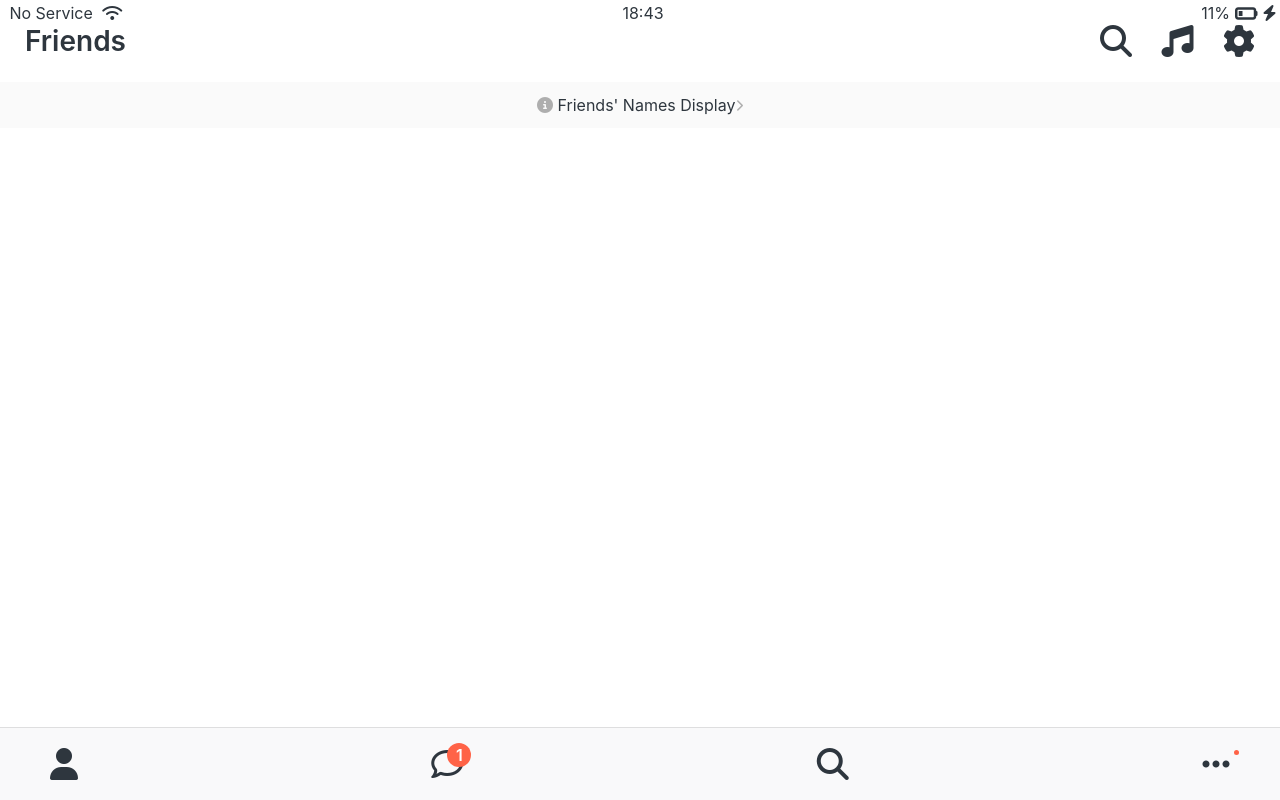
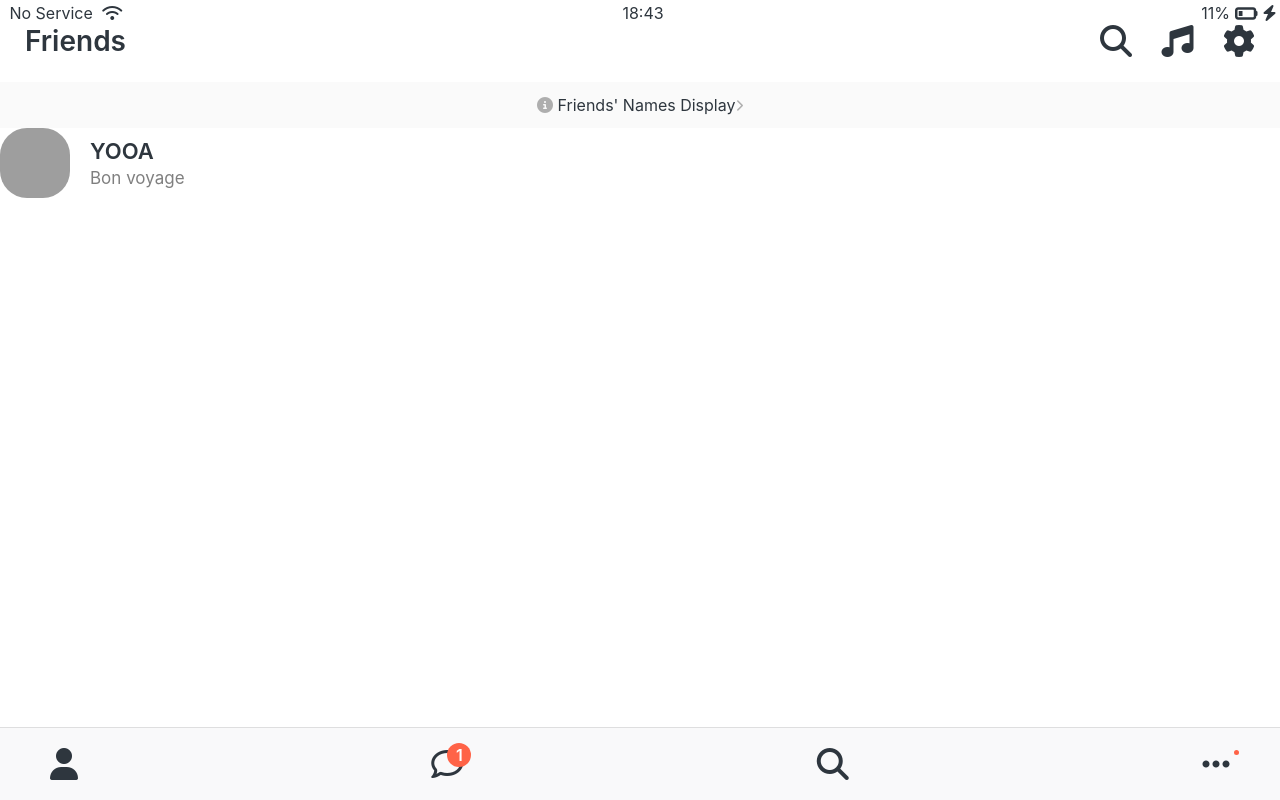
Before and after one commit to jee09/kokoatalk, a plain HTML site: page friends.html in a window 1280 px wide. Drawn offline with Linux system fonts and the light colour scheme; grey boxes are pictures that could not be loaded.

Commit message:
Update friends.html
make user-compotnent part

```diff
--- a/friends.html
+++ b/friends.html
@@ -33,6 +33,20 @@
       <i class="fas fa-info-circle"></i>
       Friends' Names Display<i class="fas fa-chevron-right fa-xs"></i>
     </a>
+
+    <div class="user-component">
+      <div class="user-component__column">
+        <img
+          src="https://www.speconomy.com/news/data/20190109/p179539414829489_670.jpg"
+          class="user-component__avatar"
+        />
+        <div class="user-component__text">
+          <h4 class="user-component__title">YOOA</h4>
+          <h6 class="user-component__subtitle">Bon voyage</h6>
+        </div>
+      </div>
+      <div class="user-component__column"></div>
+    </div>
     <nav class="nav">
       <ul class="nav__list">
         <li class="nav__btn">
```
